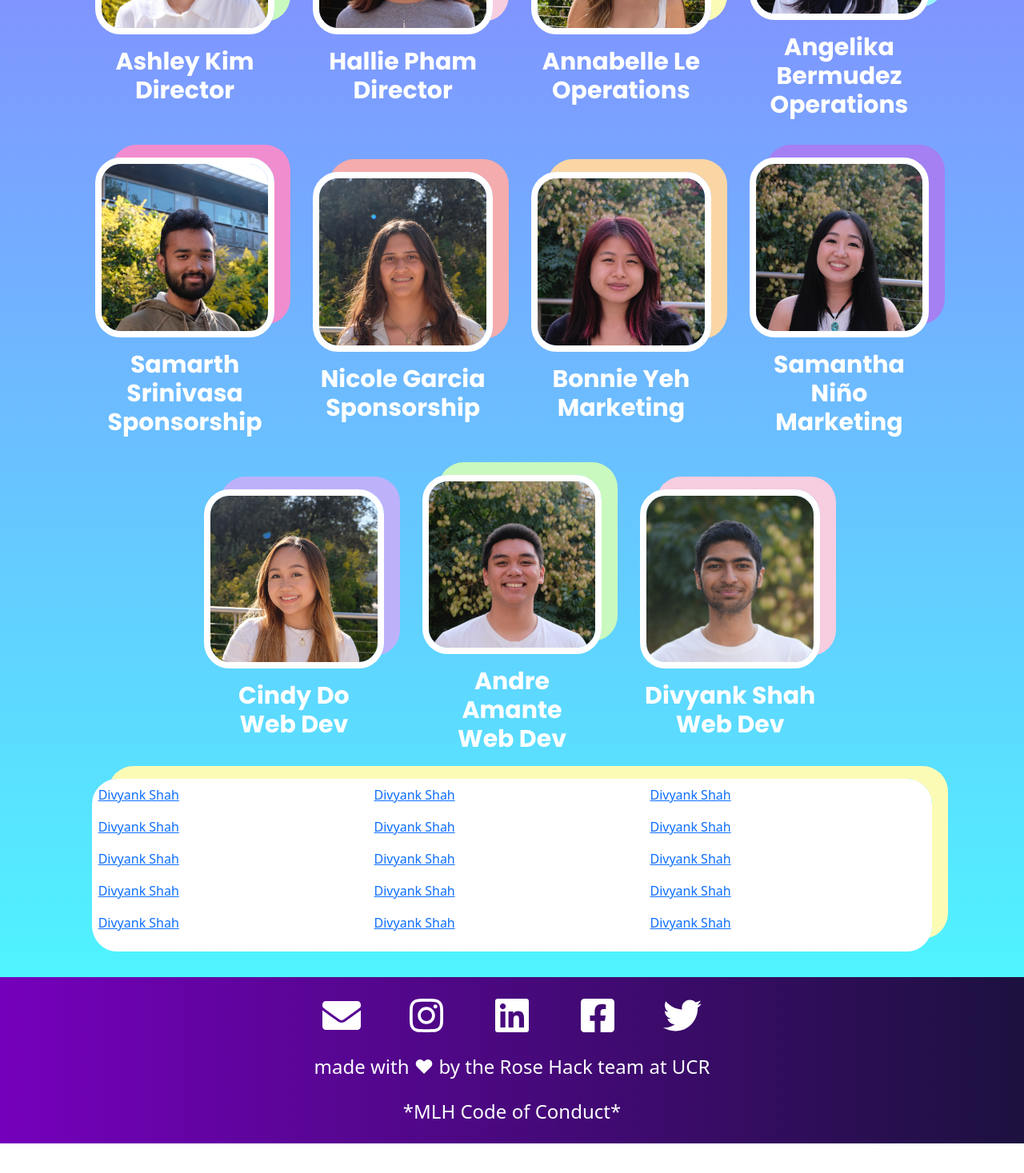
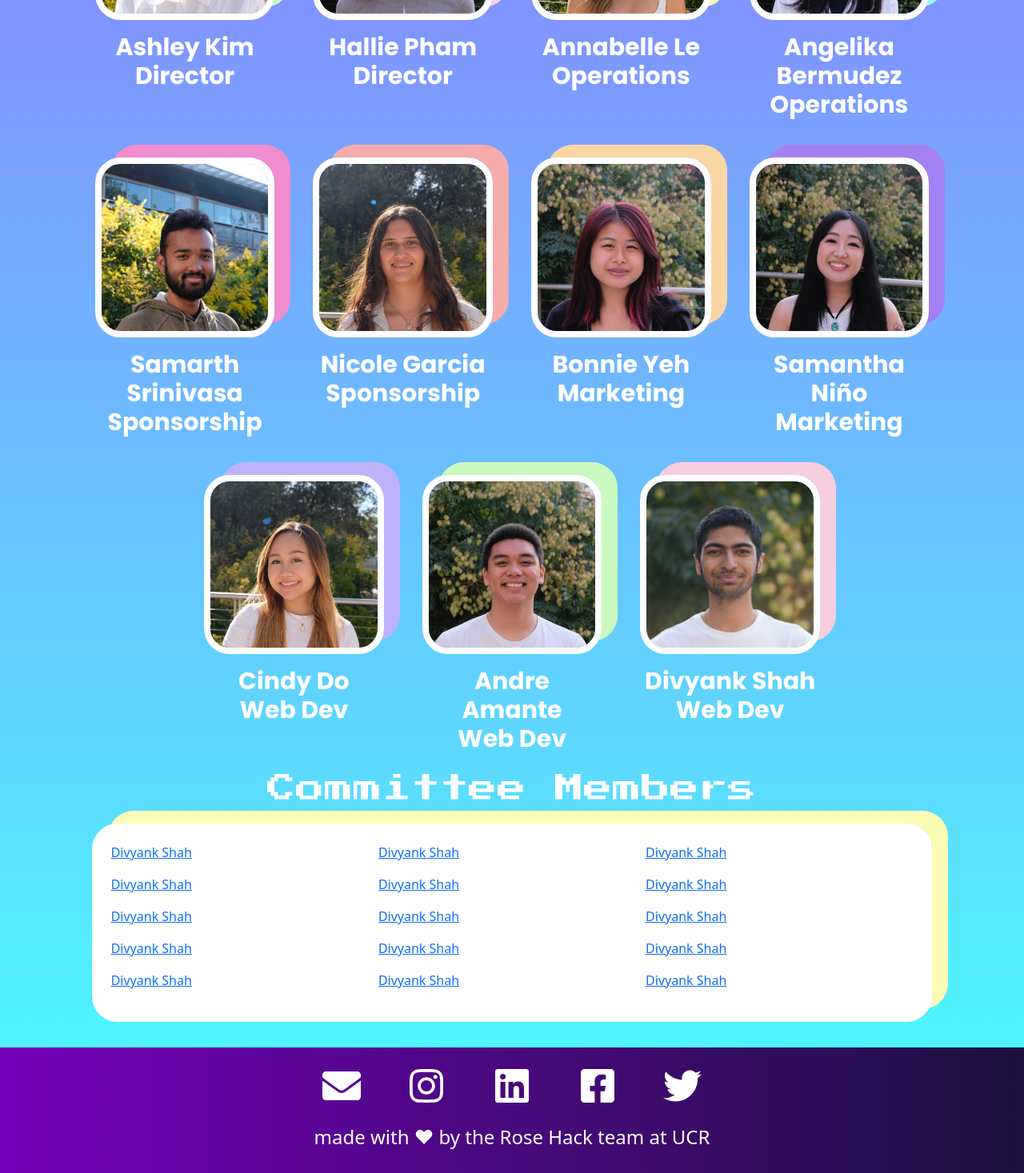
Before and after one commit to Alamode89/rosehack2023, a Next.js app: page / in a window 1280 px wide. Shown: the part 3869-5336 px from the top of the page at 80% size. Before the commit the page ends 5299 px from the top, so only its background shows below. Built offline with nearby package versions, Linux system fonts and the light colour scheme.

Commit message:
i dont know how to code

```diff
--- a/components/Team.tsx
+++ b/components/Team.tsx
@@ -141,7 +141,7 @@ const Team = () => {
     <div className="bg-gradient-to-b from-team-top to-team-bottom flex justify-center items-center flex-col py-4">
       <div className="w-10/12 flex justify-center items-center flex-col">
         <p className="font-pixel text-4xl text-white">Meet the Team</p>
-        <Row className="flex justify-center items-center">
+        <Row className="flex justify-center items-initial">
           {profiles.map((profile, index) => (
             <Col lg={3} md={4} xs={6} key={index} className=" p-3">
               <Profile
@@ -154,6 +154,7 @@ const Team = () => {
             </Col>
           ))}
         </Row>
+        <p className="font-pixel text-4xl text-white">Committee Members</p>
         <div className="flex justify-center items-stretch flex-col p-2 w-full">
           <a
             target="_blank"
@@ -161,7 +162,7 @@ const Team = () => {
             rel="noreferrer"
           >
             <div className="border-white bg-white border-8 rounded-[2rem]">
-              <Row className="w-full">
+              <Row className="w-full p-3">
                 <Col className="">
                   {commitee.slice(0, 5).map((member, index) => (
                     <p key={index} className="block">
```
